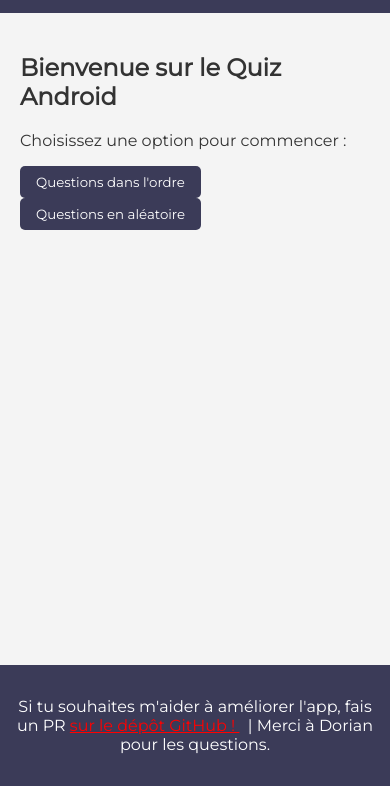
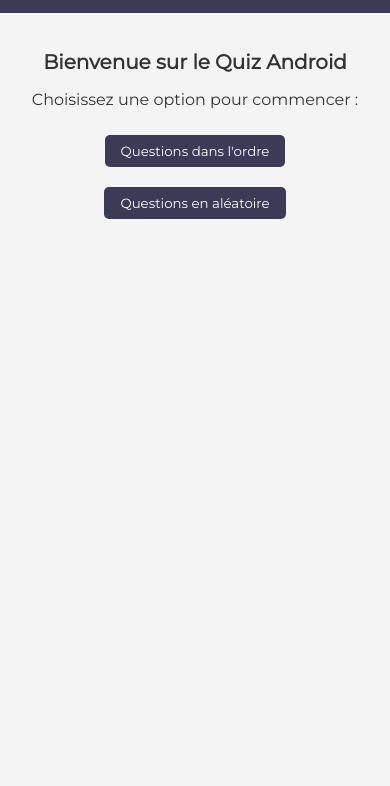
Before and after one commit to Alaixs/revision-android, a plain HTML site: page index.html in a window 390 px wide. Shown: the part 58-844 px from the top of the page. Drawn offline with nearby package versions, Linux system fonts and the light colour scheme.

Commit message:
add mobile better support

```diff
--- a/css/style.css
+++ b/css/style.css
@@ -201,3 +201,22 @@ button:hover {
     padding: 0.5rem;
     border-radius: 15px;
 }
+
+
+@media (max-width: 500px)
+{
+    footer {
+        display: none;
+    }
+
+    h2 {
+        font-size: 20px;
+    }
+}
+
+@media (max-width: 415px)
+{
+    button {
+        margin: 10px;
+    }
+}
--- a/js/main.js
+++ b/js/main.js
@@ -5,7 +5,7 @@ document.addEventListener('DOMContentLoaded', () => {
     const quizContainer = document.getElementById('quiz-container');
 
     menuContainer.innerHTML = `
-        <div>
+        <div style="text-align: center;">
             <h2>Bienvenue sur le Quiz Android</h2>
             <p>Choisissez une option pour commencer :</p>
             <button id="ordered">Questions dans l'ordre</button>
```
